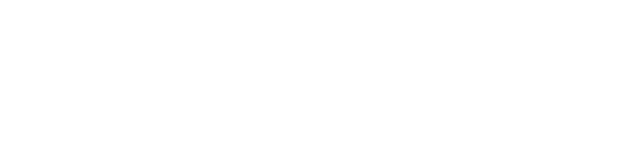
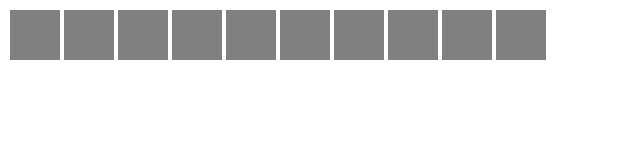
Before and after one commit to fogelkuba/es6, a website: page index.html in a window 1280 px wide. Shown: the whole page, without its empty margins (0-640 px from the left). Drawn offline with Linux system fonts and the light colour scheme.

Commit message:
let scope

```diff
--- a/index.html
+++ b/index.html
@@ -3,12 +3,20 @@
 <head>
     <meta charset="UTF-8">
     <title>index</title>
-
     <!-- <script src="https://cdnjs.cloudflare.com/ajax/libs/babel-core/5.8.38/browser.js"></script> -->
     <script src="public/js/bundle.js"></script>
+    <style>
+        article > div {
+            display: inline-block;
+            width: 50px;
+            height: 50px;
+            background: grey;
+            margin: 2px;
+        }
+    </style>
 </head>
 <body>
-
+    <article></article>
 
 </body>
 </html>
--- a/public/js/bundle.js
+++ b/public/js/bundle.js
@@ -79,14 +79,27 @@ module.exports = __webpack_require__(2);
 
 
 console.log('let & var');
+document.addEventListener('DOMContentLoaded', function () {
 
-var x = 5;
+    var article = document.querySelector('article');
 
-if (x) {
-    var _x = 20;
-}
+    var _loop = function _loop(i) {
+        box = document.createElement('div');
 
-console.log(x);
+        box.addEventListener('click', function () {
+            console.log('hello ' + i);
+        });
+        article.appendChild(box);
+    };
+
+    for (var i = 1; i <= 10; i++) {
+        var box;
+
+        _loop(i);
+    }
+
+    /* end */
+});
 
 /***/ }),
 /* 2 */
```
Also changed, not shown: assets/js/letvar.js (+12 -7 lines).
